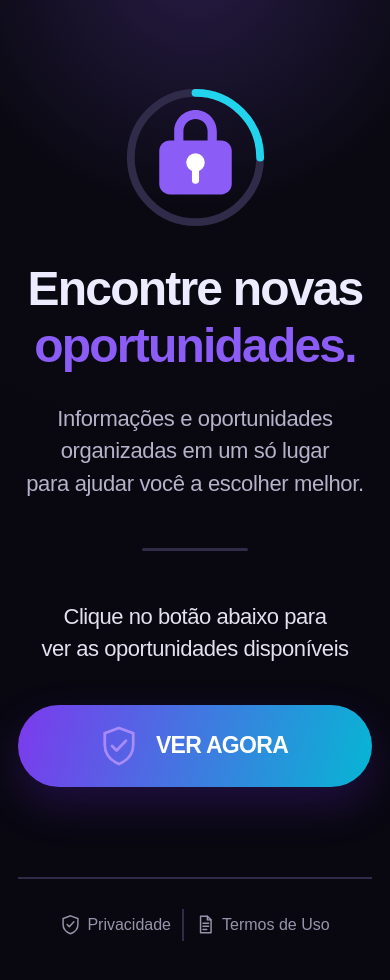
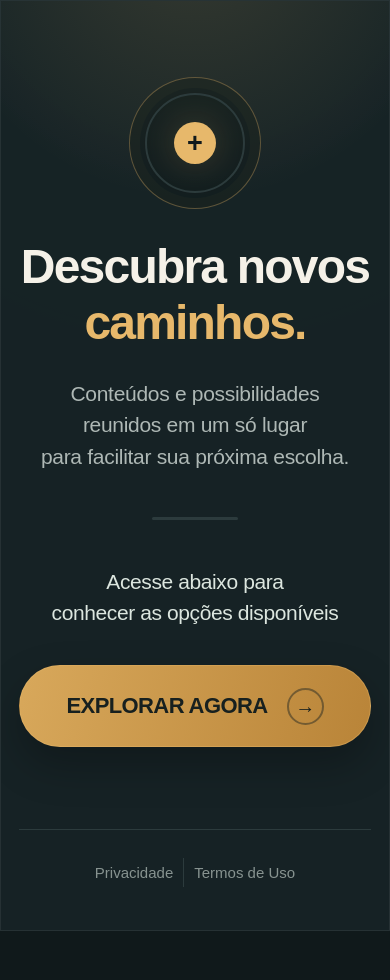
Before and after one commit to thomassanders854698-max/01, a plain HTML site: page index.html in a window 390 px wide. After the commit the page ends 931 px from the top, so only its background shows below. Drawn offline with Linux system fonts and the light colour scheme.

Commit message:
Update index.html

```diff
--- a/index.html
+++ b/index.html
@@ -3,16 +3,18 @@
 <head>
   <meta charset="UTF-8" />
   <meta name="viewport" content="width=device-width, initial-scale=1.0" />
-  <title>Portal de Oportunidades</title>
+  <title>Novos Caminhos</title>
+
   <style>
     :root {
-      --navy: #EDEBFF;
-      --navy-dark: #17152B;
-      --green: #8B5CF6;
-      --text: #F5F4FA;
-      --muted: #B6B2C9;
-      --line: #302B48;
-      --page: #090812;
+      --bg: #10191b;
+      --surface: #172426;
+      --primary: #e7b86b;
+      --primary-dark: #c89445;
+      --text: #f5f1e8;
+      --muted: #aeb8b5;
+      --line: #2c3b3d;
+      --soft: #dce6df;
     }
 
     * {
@@ -23,7 +25,9 @@
       margin: 0;
       min-height: 100%;
       font-family: Arial, Helvetica, sans-serif;
-      background: radial-gradient(circle at 50% 0%, #21183F 0%, #0B0913 45%, #07070D 100%);
+      background:
+        radial-gradient(circle at 50% -10%, #294044 0%, transparent 42%),
+        var(--bg);
       color: var(--text);
     }
 
@@ -38,26 +42,27 @@
       overflow: hidden;
       width: min(100%, 960px);
       min-height: calc(100vh - 28px);
-      background: rgba(18, 16, 29, 0.92);
+      background: rgba(23, 36, 38, .94);
+      border: 1px solid rgba(220, 230, 223, .08);
       border-radius: 32px;
-      box-shadow: 0 24px 70px rgba(0, 0, 0, 0.38);
+      box-shadow: 0 24px 70px rgba(0, 0, 0, .38);
       display: flex;
       flex-direction: column;
       align-items: center;
-      padding: 120px 52px 74px;
+      padding: 112px 52px 68px;
       text-align: center;
     }
 
     .page::before {
       content: "";
       position: absolute;
-      width: 520px;
-      height: 520px;
+      width: 560px;
+      height: 560px;
       border-radius: 50%;
-      top: -300px;
+      top: -350px;
       left: 50%;
       transform: translateX(-50%);
-      background: radial-gradient(circle, rgba(139, 92, 246, .22), transparent 68%);
+      background: radial-gradient(circle, rgba(231, 184, 107, .15), transparent 68%);
       pointer-events: none;
     }
 
@@ -66,86 +71,113 @@
       z-index: 1;
     }
 
-    .lock-wrap {
-      width: 204px;
-      height: 204px;
-      position: relative;
+    .mark {
+      width: 154px;
+      height: 154px;
+      margin-bottom: 43px;
+      border: 1px solid rgba(231, 184, 107, .35);
+      border-radius: 50%;
       display: grid;
       place-items: center;
-      margin-bottom: 45px;
+      position: relative;
+      background: rgba(16, 25, 27, .48);
+      box-shadow: inset 0 0 0 10px rgba(231, 184, 107, .025);
     }
 
-    .lock-wrap svg {
-      width: 204px;
-      height: 204px;
-      overflow: visible;
+    .mark::before,
+    .mark::after {
+      content: "";
+      position: absolute;
+      border-radius: 50%;
+    }
+
+    .mark::before {
+      width: 112px;
+      height: 112px;
+      border: 2px solid var(--line);
+    }
+
+    .mark::after {
+      width: 42px;
+      height: 42px;
+      background: var(--primary);
+      box-shadow: 0 0 35px rgba(231, 184, 107, .2);
+    }
+
+    .mark span {
+      position: relative;
+      z-index: 2;
+      font-size: 27px;
+      font-weight: 700;
+      color: var(--bg);
     }
 
     .headline {
       margin: 0;
-      font-size: clamp(48px, 6vw, 78px);
-      line-height: 1.12;
+      font-size: clamp(48px, 6vw, 76px);
+      line-height: 1.08;
       letter-spacing: -2.8px;
       font-weight: 700;
-      color: var(--navy);
+      color: var(--text);
     }
 
-    .headline .green {
+    .headline .highlight {
       display: block;
-      color: var(--green);
-      margin-top: 3px;
+      color: var(--primary);
+      margin-top: 4px;
     }
 
     .subtitle {
       max-width: 650px;
-      margin: 43px auto 0;
-      font-size: clamp(22px, 2.6vw, 31px);
-      line-height: 1.48;
-      letter-spacing: -0.35px;
+      margin: 40px auto 0;
+      font-size: clamp(21px, 2.5vw, 29px);
+      line-height: 1.5;
+      letter-spacing: -.3px;
       color: var(--muted);
       font-weight: 400;
     }
 
     .small-divider {
-      width: 106px;
+      width: 86px;
       height: 3px;
-      background: #302B48;
+      background: var(--line);
       border-radius: 10px;
-      margin: 68px 0 72px;
+      margin: 63px 0 67px;
     }
 
     .instruction {
       margin: 0;
       max-width: 650px;
-      font-size: clamp(23px, 2.7vw, 31px);
+      font-size: clamp(22px, 2.6vw, 29px);
       line-height: 1.45;
-      color: #E4E1EF;
-      letter-spacing: -0.45px;
+      color: var(--soft);
+      letter-spacing: -.4px;
     }
 
     .access-button {
-      margin-top: 57px;
-      width: min(100%, 552px);
-      min-height: 116px;
-      border: 0;
-      border-radius: 60px;
-      background: linear-gradient(105deg, #7C3AED, #06B6D4);
-      color: white;
+      margin-top: 53px;
+      width: min(100%, 540px);
+      min-height: 108px;
+      border: 1px solid rgba(231, 184, 107, .35);
+      border-radius: 54px;
+      background: linear-gradient(105deg, #d8a85b, #b98438);
+      color: #17201f;
       display: flex;
       align-items: center;
       justify-content: center;
-      gap: 38px;
-      font-size: clamp(24px, 3vw, 35px);
+      gap: 29px;
+      font-size: clamp(23px, 3vw, 33px);
       font-weight: 700;
-      letter-spacing: -0.7px;
+      letter-spacing: -.6px;
       cursor: pointer;
-      box-shadow: 0 18px 40px rgba(91, 33, 182, 0.28);
-      transition: transform .18s ease, box-shadow .18s ease;
+      box-shadow: 0 18px 40px rgba(0, 0, 0, .25);
+      transition: transform .18s ease, box-shadow .18s ease, filter .18s ease;
     }
 
     .access-button:hover {
       transform: translateY(-2px);
-      box-shadow: 0 22px 48px rgba(6, 182, 212, 0.22);
+      filter: brightness(1.05);
+      box-shadow: 0 23px 48px rgba(0, 0, 0, .32);
     }
 
     .access-button:active {
@@ -153,46 +185,45 @@
     }
 
     .access-button:focus-visible {
-      outline: 4px solid rgba(34, 211, 238, .28);
+      outline: 4px solid rgba(231, 184, 107, .25);
       outline-offset: 5px;
     }
 
-    .shield {
-      width: 49px;
-      height: 57px;
-      flex: 0 0 auto;
+    .arrow {
+      width: 45px;
+      height: 45px;
+      border: 2px solid rgba(23, 32, 31, .45);
+      border-radius: 50%;
+      display: grid;
+      place-items: center;
+      font-size: 25px;
+      line-height: 1;
     }
 
     .footer {
       width: min(100%, 750px);
-      border-top: 2px solid var(--line);
-      margin-top: 136px;
-      padding-top: 46px;
+      border-top: 1px solid var(--line);
+      margin-top: 124px;
+      padding-top: 40px;
       display: flex;
       justify-content: center;
       align-items: center;
-      gap: 47px;
-      color: #9893AA;
-      font-size: clamp(19px, 2.2vw, 27px);
+      gap: 43px;
+      color: #879390;
+      font-size: clamp(17px, 2vw, 23px);
     }
 
     .footer-link {
       display: flex;
       align-items: center;
-      gap: 20px;
+      gap: 14px;
       white-space: nowrap;
     }
 
     .footer-divider {
-      height: 48px;
-      width: 2px;
-      background: #302B48;
-    }
-
-    .footer svg {
-      width: 34px;
-      height: 34px;
-      flex: 0 0 auto;
+      height: 38px;
+      width: 1px;
+      background: var(--line);
     }
 
     @media (max-width: 700px) {
@@ -201,189 +232,128 @@
       }
 
       .page {
-      position: relative;
-      overflow: hidden;
         min-height: 100vh;
         border-radius: 0;
-        background: rgba(10, 9, 17, 0.96);
-        padding: 85px 24px 45px;
+        padding: 76px 24px 43px;
       }
 
-      .page::before {
-      content: "";
-      position: absolute;
-      width: 520px;
-      height: 520px;
-      border-radius: 50%;
-      top: -300px;
-      left: 50%;
-      transform: translateX(-50%);
-      background: radial-gradient(circle, rgba(139, 92, 246, .22), transparent 68%);
-      pointer-events: none;
-    }
-
-    .page > * {
-      position: relative;
-      z-index: 1;
-    }
-
-    .lock-wrap {
-        width: 145px;
-        height: 145px;
+      .mark {
+        width: 132px;
+        height: 132px;
         margin-bottom: 32px;
       }
 
-      .lock-wrap svg {
-        width: 145px;
-        height: 145px;
+      .mark::before {
+        width: 96px;
+        height: 96px;
+      }
+
+      .subtitle {
+        margin-top: 29px;
+      }
+
+      .small-divider {
+        margin: 45px 0 47px;
+      }
+
+      .instruction {
+        font-size: 21px;
+      }
+
+      .access-button {
+        min-height: 82px;
+        margin-top: 37px;
+        gap: 19px;
+        font-size: 22px;
+      }
+
+      .arrow {
+        width: 37px;
+        height: 37px;
+        font-size: 20px;
+      }
+
+      .footer {
+        margin-top: 82px;
+        padding-top: 28px;
+        gap: 15px;
+        font-size: 15px;
+      }
+
+      .footer-link {
+        gap: 7px;
+      }
+
+      .footer-divider {
+        height: 29px;
+      }
+    }
+
+    @media (max-width: 390px) {
+      .page {
+        padding-left: 18px;
+        padding-right: 18px;
       }
 
       .headline {
         letter-spacing: -1.8px;
       }
 
-      .subtitle {
-        margin-top: 30px;
-      }
-
-      .small-divider {
-        margin: 48px 0 50px;
-      }
-
-      .instruction {
-        font-size: 22px;
-      }
-
-      .access-button {
-        min-height: 82px;
-        margin-top: 40px;
-        gap: 20px;
-        font-size: 23px;
-      }
-
-      .shield {
-        width: 34px;
-        height: 40px;
-      }
-
       .footer {
-        margin-top: 90px;
-        padding-top: 30px;
-        gap: 17px;
-        font-size: 16px;
-      }
-
-      .footer-link {
-        gap: 9px;
-      }
-
-      .footer-divider {
-        height: 32px;
-      }
-
-      .footer svg {
-        width: 24px;
-        height: 24px;
-      }
-    }
-
-    @media (max-width: 390px) {
-      .page {
-      position: relative;
-      overflow: hidden;
-        padding-left: 18px;
-        padding-right: 18px;
-      }
-
-      .footer {
-        gap: 11px;
-      }
-
-      .footer-link {
-        gap: 6px;
-      }
-
-      .footer svg {
-        width: 21px;
-        height: 21px;
+        gap: 10px;
       }
     }
   </style>
 </head>
+
 <body>
   <main class="page">
-    <div class="lock-wrap" aria-hidden="true">
-      <svg viewBox="0 0 204 204" role="img">
-        <circle cx="102" cy="102" r="91" fill="none" stroke="#302B48" stroke-width="11"/>
-        <path d="M102 11 A91 91 0 0 1 193 102" fill="none" stroke="#22D3EE"
-              stroke-width="11" stroke-linecap="round"/>
-        <g fill="#8B5CF6">
-          <path d="M72 85V65c0-16.6 13.4-30 30-30s30 13.4 30 30v20h-13V65c0-9.4-7.6-17-17-17s-17 7.6-17 17v20H72Z"/>
-          <rect x="51" y="78" width="102" height="76" rx="15"/>
-        </g>
-        <circle cx="102" cy="109" r="13" fill="#fff"/>
-        <rect x="97" y="117" width="10" height="22" rx="5" fill="#fff"/>
-      </svg>
+
+    <div class="mark" aria-hidden="true">
+      <span>+</span>
     </div>
 
     <h1 class="headline">
-      Encontre novas
-      <span class="green">oportunidades.</span>
+      Descubra novos
+      <span class="highlight">caminhos.</span>
     </h1>
 
     <p class="subtitle">
-      Informações e oportunidades<br />
-      organizadas em um só lugar<br />
-      para ajudar você a escolher melhor.
+      Conteúdos e possibilidades<br />
+      reunidos em um só lugar<br />
+      para facilitar sua próxima escolha.
     </p>
 
     <div class="small-divider" aria-hidden="true"></div>
 
     <p class="instruction">
-      Clique no botão abaixo para<br />
-      ver as oportunidades disponíveis
+      Acesse abaixo para<br />
+      conhecer as opções disponíveis
     </p>
 
     <button class="access-button" type="button" onclick="acessarPlataforma()">
-      <svg class="shield" viewBox="0 0 49 57" aria-hidden="true">
-        <path d="M24.5 2.5 45 10v16.3c0 13.4-8.4 23.1-20.5 28.2C12.4 49.4 4 39.7 4 26.3V10l20.5-7.5Z"
-              fill="none" stroke="#A78BFA" stroke-width="4"/>
-        <path d="m14.5 28.5 6.5 6.5 13.5-14" fill="none" stroke="#A78BFA"
-              stroke-width="4" stroke-linecap="round" stroke-linejoin="round"/>
-      </svg>
-      <span>VER AGORA</span>
+      <span>EXPLORAR AGORA</span>
+      <span class="arrow">→</span>
     </button>
 
     <footer class="footer">
       <div class="footer-link">
-        <svg viewBox="0 0 34 34" aria-hidden="true">
-          <path d="M17 3 29 7.5v9.6c0 7.7-4.8 12.3-12 14.9C9.8 29.4 5 24.8 5 17.1V7.5L17 3Z"
-                fill="none" stroke="currentColor" stroke-width="2.4"/>
-          <path d="m11.5 17 3.5 3.5 7.5-8" fill="none" stroke="currentColor"
-                stroke-width="2.4" stroke-linecap="round" stroke-linejoin="round"/>
-        </svg>
         <span>Privacidade</span>
       </div>
 
       <div class="footer-divider" aria-hidden="true"></div>
 
       <div class="footer-link">
-        <svg viewBox="0 0 34 34" aria-hidden="true">
-          <path d="M9 3.5h11l6 6v21H9z" fill="none" stroke="currentColor" stroke-width="2.4"
-                stroke-linejoin="round"/>
-          <path d="M20 3.5v6h6M13 15h9M13 20h9M13 25h6" fill="none"
-                stroke="currentColor" stroke-width="2.4" stroke-linecap="round"/>
-        </svg>
         <span>Termos de Uso</span>
       </div>
     </footer>
+
   </main>
 
   <script>
-    // ALTERE SOMENTE ESTA LINHA QUANDO QUISER TROCAR O LINK DO BOTÃO
-const LINK_ACAO = "https://elegant-puppy-desenrolando.netlify.app/";
+    const LINK_ACAO = "https://elegant-puppy-desenrolando.netlify.app/";
 
-function acessarPlataforma() {
+    function acessarPlataforma() {
       window.location.href = LINK_ACAO;
     }
   </script>
```
